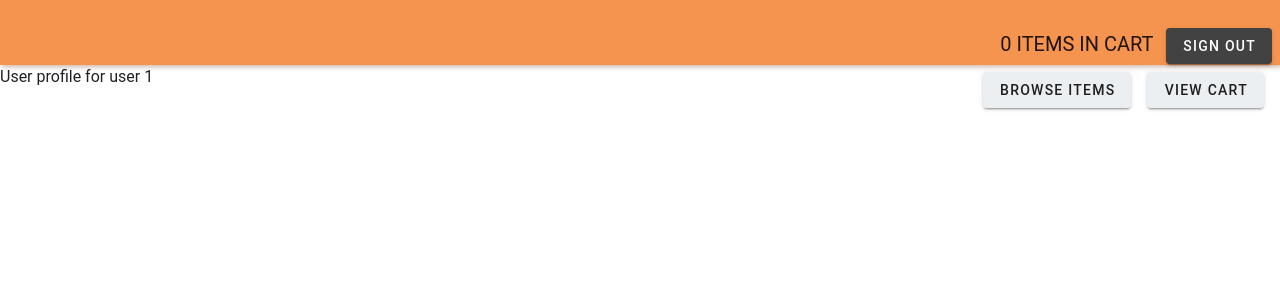
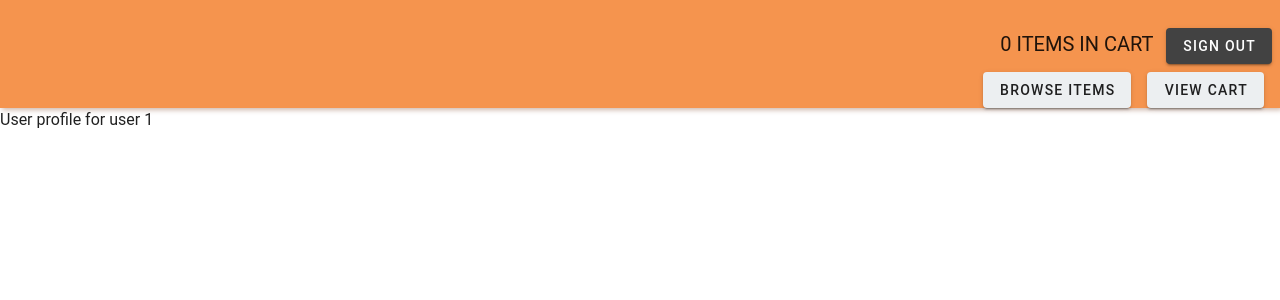
Before and after one commit to velvetarchangel/Library_Full_Stack_App, a Vue app in the folder client-vue/: page /profile/1 in a window 1280 px wide. Shown: the top 300 px of the page. Built offline with nearby package versions, Linux system fonts and the light colour scheme.

Commit message:
extended vue header to show View Cart and Back to Profile buttons

```diff
--- a/client-vue/src/views/UserProfile.vue
+++ b/client-vue/src/views/UserProfile.vue
@@ -89,7 +89,7 @@ body {
 }
 
 header {
-	height: 65px;
+	height: 108px;
 	box-shadow: 2px 2px 5px rgb(206, 183, 171);
 	background-color: rgb(245, 148, 78);
 	text-align: right;
```
